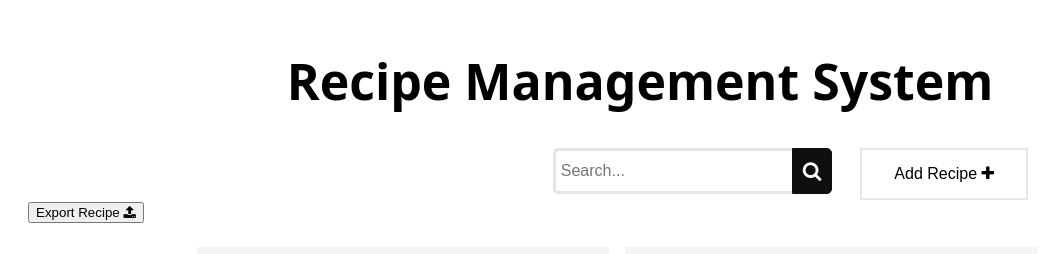
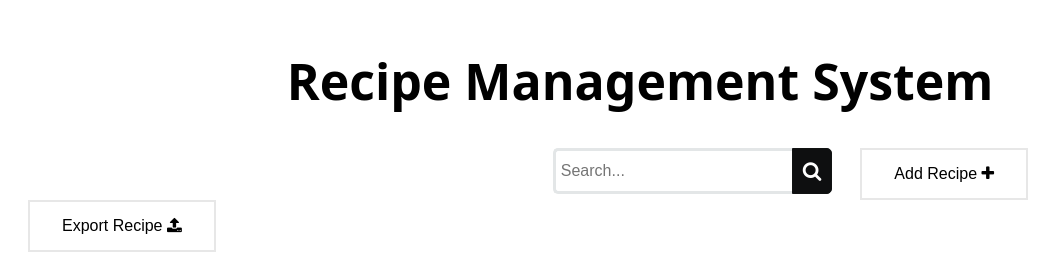
Before and after one commit to Boushra-ahmad/SystemDeploymentProject, a Flask app: page / in a window 1280 px wide; the page is wider, and only the part inside the window is pictured. Shown: the part 15-269 px from the top of that part, without its empty margins (0-1063 px from the left). Run offline with Flask 3, Linux system fonts and the light colour scheme.

Commit message:
Added styling for the export button as same as add button

```diff
--- a/static/css/Style.css
+++ b/static/css/Style.css
@@ -15,7 +15,7 @@ img{width:300px; height:300px;display: block;
   #addbtndiv a{
     cursor: pointer;
   }
-  #addbtn{
+  #addbtn, #exportbtn{
     background-color: white;
     color: black;
     border: 2px solid #e7e7e7;
```
